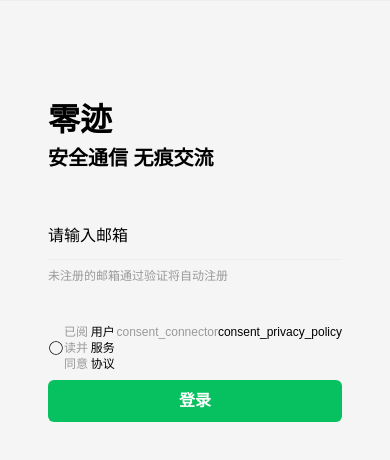
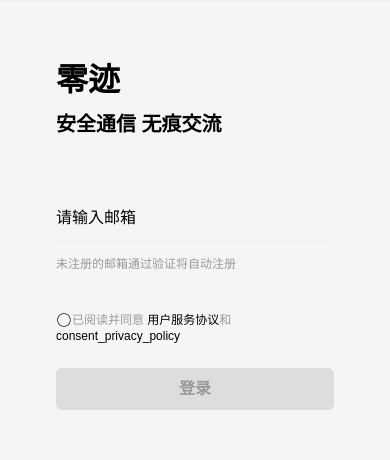
Before and after one commit to zerowangc4-gif/zero-chat, a React Native app: screen / in a window 390 px wide. Shown: the top 460 px of the page. Built offline with nearby package versions, Linux system fonts and the light colour scheme.

Commit message:
重构登录页页面

```diff
--- a/src/features/auth/screens/Login.tsx
+++ b/src/features/auth/screens/Login.tsx
@@ -3,35 +3,49 @@ import React, { useState } from "react";
 import { useTranslation } from "react-i18next";
 import styled, { useTheme } from "styled-components/native";
 
+// 1. 增加边距，去掉全局 gap。精致感来源于“留白”的精准控制。
 const ContentContainer = styled.View`
   flex: 1;
-  padding: 0 24px;
-  padding-top: 100px;
-  gap: 40px;
+  padding: 0 32px;
+  padding-top: 60px; /* 已经空出状态栏，这里 60px 是黄金下沉距离 */
 `;
 
+// 2. 品牌区：主副标题需要极近，形成一个信息块
 const BrandHeading = styled.View`
-  gap: ${props => props.theme.spacing.layout.tight}px;
+  margin-bottom: 56px; /* 与输入框拉开较大的呼吸感 */
 `;
 
-// 3. 协议组：处理对齐和换行
+// 副标题：通过 textSecondary 产生色彩深度对比
+const WelcomeSlogan = styled(Typography)`
+  margin-top: 10px;
+`;
+
+// 3. 输入组：提示语应紧贴输入框，形成功能关联
+const InputGroup = styled.View`
+  margin-bottom: 40px;
+`;
+
+const InputHint = styled(Typography)`
+  margin-top: 14px;
+`;
+
+// 4. 协议组：必须处理换行(wrap)和垂直居中(center)
 const ConsentGroup = styled.View`
   flex-direction: row;
+  flex-wrap: wrap;
+  align-items: center;
+  margin-bottom: 24px;
 `;
 
-// 4. 输入组：设置板块间距
-const InputGroup = styled.View`
-  gap: ${props => props.theme.spacing.step.xs}px;
-`;
-const ActionSection = styled.View`
-  gap: ${props => props.theme.spacing.step.xs}px;
-`;
+// 5. 动作区：不需要额外样式，直接作为布局包裹
+const ActionSection = styled.View``;
 
 function Login() {
   const { t } = useTranslation();
   const [isAgreed, setIsAgreed] = useState(false);
   const [email, setEmail] = useState("");
   const theme = useTheme();
+
   const handleEmail = (text: string) => {
     setEmail(text.trim());
   };
@@ -39,21 +53,32 @@ function Login() {
   return (
     <BaseScreen>
       <ContentContainer>
+        {/* 品牌视觉：强弱对比是关键 */}
         <BrandHeading>
           <Typography type="heading" color={theme.colors.textPrimary}>
             {t("auth.welcome_title")}
           </Typography>
-          <Typography type="subheading" color={theme.colors.textPrimary}>
+          <WelcomeSlogan type="subheading" color={theme.colors.textPrimary}>
             {t("auth.welcome_slogan")}
-          </Typography>
+          </WelcomeSlogan>
         </BrandHeading>
 
+        {/* 输入功能：简洁清爽 */}
         <InputGroup>
-          <Input placeholder="请输入邮箱" value={email} onChangeText={handleEmail} borderType="bottom" />
-          <Typography type="caption" color={theme.colors.textTertiary}>
+          <Input
+            placeholder="请输入邮箱"
+            value={email}
+            onChangeText={handleEmail}
+            borderType="bottom"
+            autoCapitalize="none"
+            keyboardType="email-address"
+          />
+          <InputHint type="caption" color={theme.colors.textTertiary}>
             未注册的邮箱通过验证将自动注册
-          </Typography>
+          </InputHint>
         </InputGroup>
+
+        {/* 提交区域：利用视觉层级引导点击 */}
         <ActionSection>
           <ConsentGroup>
             <AgreeButton checked={isAgreed} onPress={() => setIsAgreed(!isAgreed)} />
@@ -64,13 +89,20 @@ function Login() {
               {t("auth.consent_user_agreement")}
             </Typography>
             <Typography type="caption" color={theme.colors.textTertiary}>
-              {t("consent_connector")}
+              {t("auth.consent_connector")}
             </Typography>
             <Typography type="caption" color={theme.colors.textPrimary}>
               {t("consent_privacy_policy")}
             </Typography>
           </ConsentGroup>
-          <Button size="lg" title={t("auth.login")} block={true} onPress={() => console.log("Login press")} />
+
+          <Button
+            size="lg"
+            title={t("auth.login")}
+            block={true}
+            disabled={!isAgreed}
+            onPress={() => console.log("Login press")}
+          />
         </ActionSection>
       </ContentContainer>
     </BaseScreen>
```
